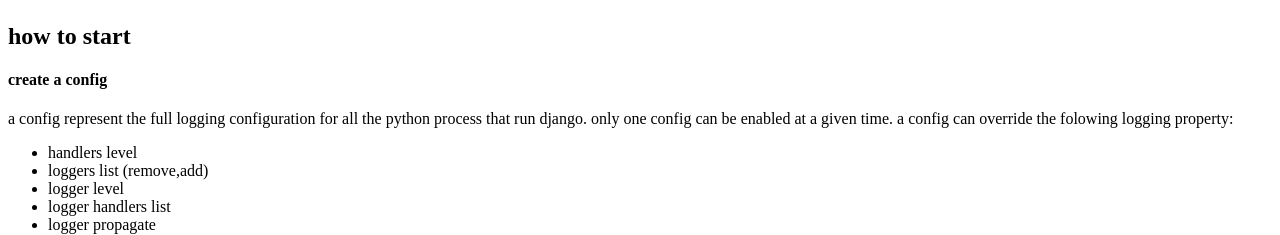
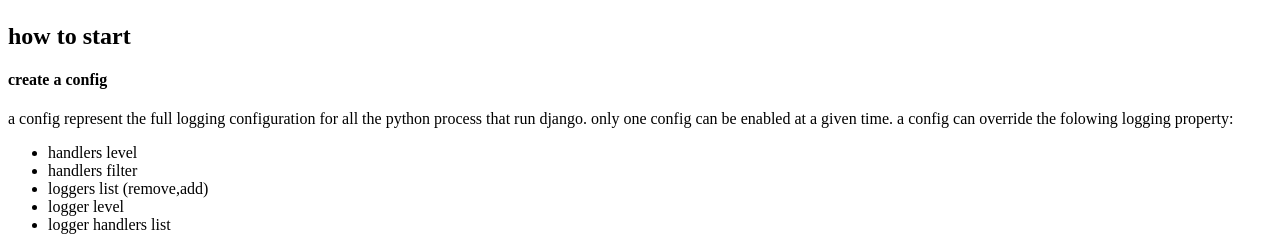
Before and after one commit to Yupeek/django-dynamic-logging, a Django app: page / in a window 1280 px wide. Shown: the part 419-654 px from the top of the page. Run offline with Django 3.2, Linux system fonts and the light colour scheme.

Commit message:
added screenshots in readme

```diff
--- a/testproject/templates/home.html
+++ b/testproject/templates/home.html
@@ -25,10 +25,12 @@
 </p>
 <ul>
     <li>handlers level</li>
+    <li>handlers filter</li>
     <li>loggers list (remove,add)</li>
     <li>logger level</li>
     <li>logger handlers list</li>
     <li>logger propagate</li>
+    <li>logger filter</li>
 </ul>
     <img src="{% static 'screenshot/create_config.png' %}" alt="create config screenshot" />
 
```
Also changed, not shown: 1 other file.
